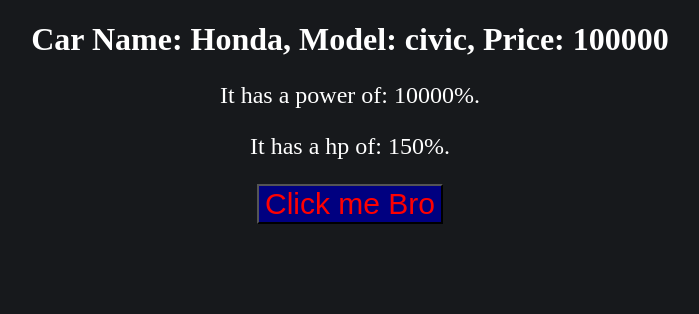
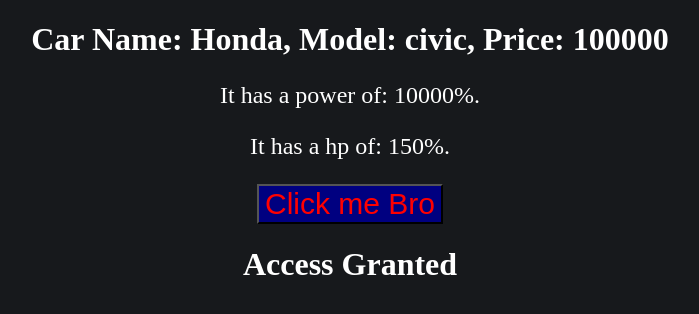
Before and after one commit to celraaaaaqt/JavaScript-React-practice, a React (Vite) app: page / in a window 1280 px wide. Shown: the top 314 px of the page, without its empty margins (290-989 px from the left). Built offline with nearby package versions, Linux system fonts and the light colour scheme.

Commit message:
Learned Ternary Expressions

```diff
--- /dev/null
+++ b/src/components/Ternary.jsx
@@ -0,0 +1,17 @@
+export function Ternary() {
+    const password = {
+        username: "Arcel",
+        password: passWord("Arcel"),
+    };
+
+    return (
+        <div>
+            <h1>{(password.username) === (password.password) ? "Access Granted" : "Access Denied" }</h1>
+        </div>
+    );
+}
+
+function passWord(pass) {
+    const password = pass;
+    return password;
+}
--- a/src/components/car.jsx
+++ b/src/components/car.jsx
@@ -1,5 +1,5 @@
-import { Button } from "./Button";
-
+import { Button } from "./button";
+import { Ternary } from "./Ternary";
 export function Car() {
 	const infos = {
 		name: "Honda",
@@ -20,6 +20,7 @@ export function Car() {
 			<p> It has a power of: {power.power}%. </p>
 			<p> It has a hp of: {power.hp}%. </p>
 			<Button />
+			<Ternary />
 		</div>
 	);
 }
```
